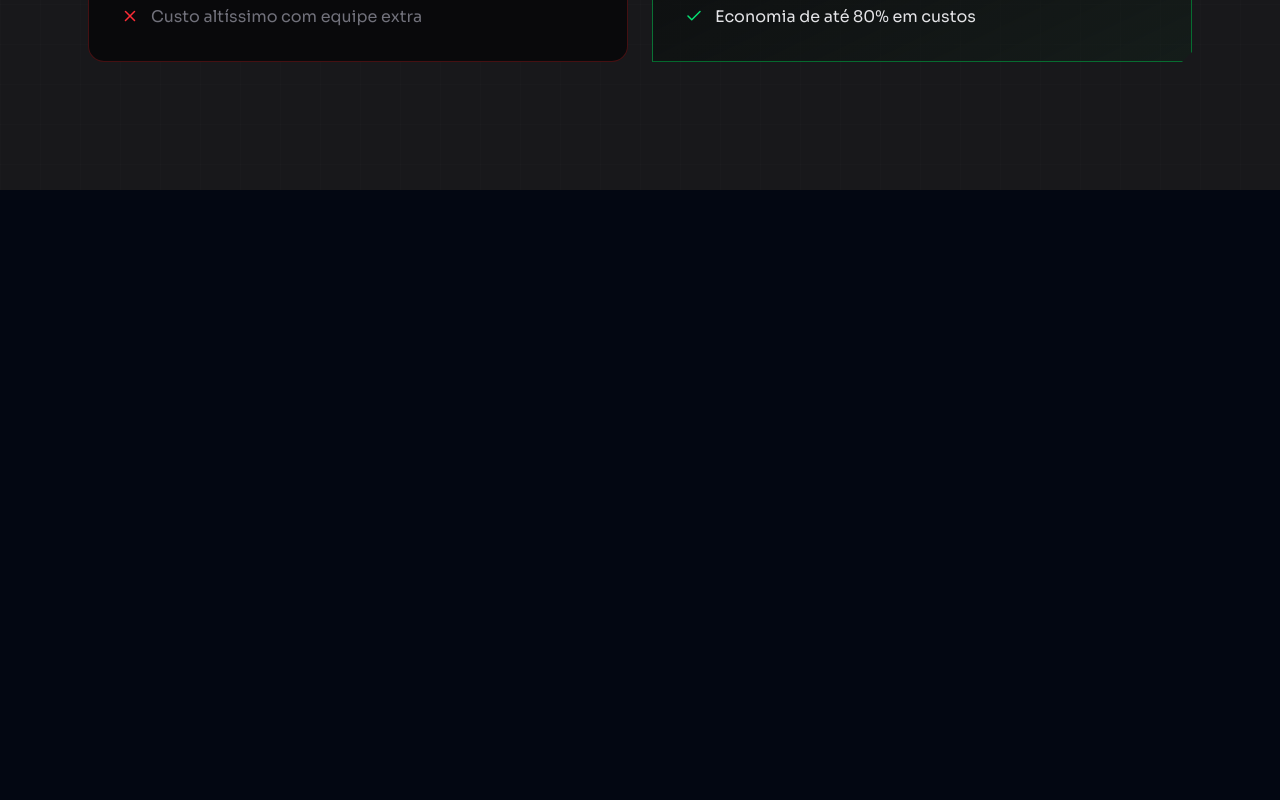
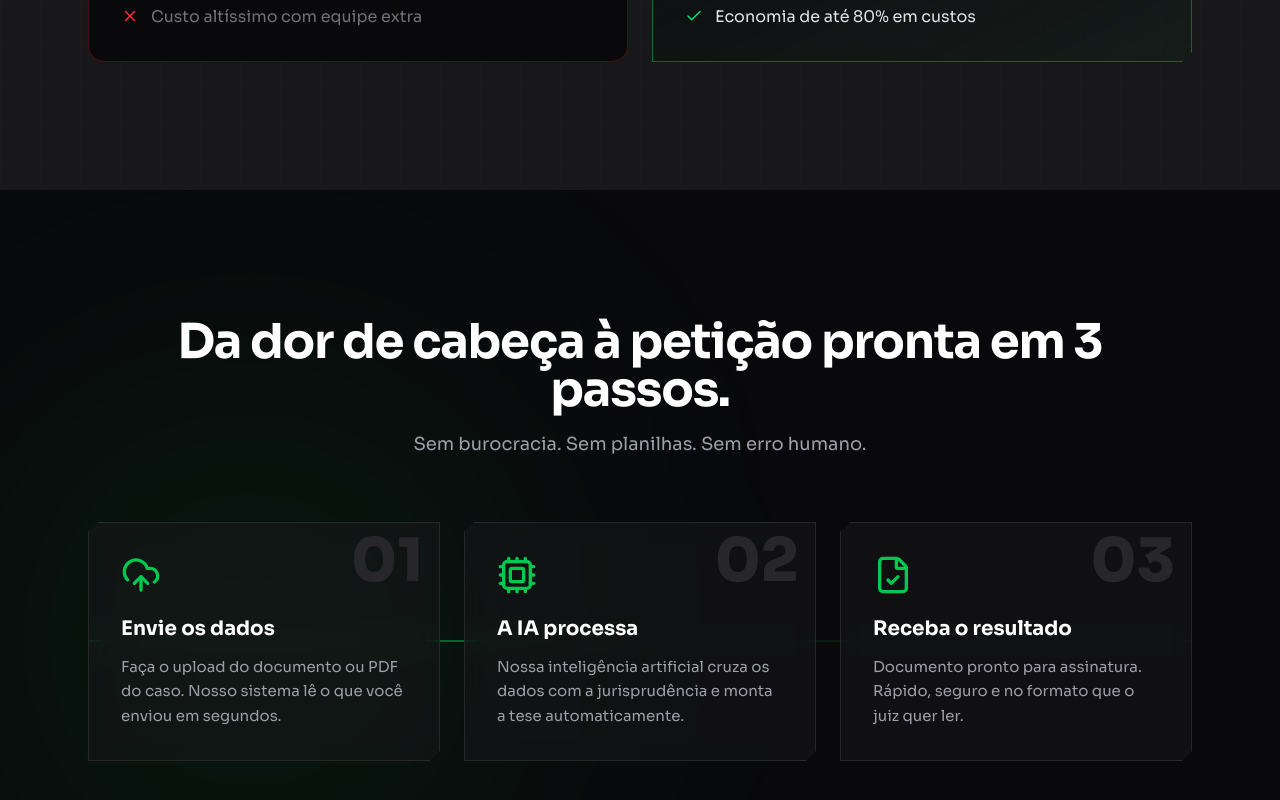
Before and after one commit to pedrofsneto33/EBookall, a Next.js app: page / in a window 1280 px wide. Shown: the part 1252-2052 px from the top of the page. Before the commit the page ends 1442 px from the top, so only its background shows below. Built offline with nearby package versions, Linux system fonts and the light colour scheme; no server answers.

Commit message:
HowItWorksSection (pipeline 3 passos)

```diff
--- a/app/page.tsx
+++ b/app/page.tsx
@@ -3,6 +3,7 @@
 import { useEffect, useState } from "react";
 import Link from "next/link";
 import ProblemSection from "@/components/home/ProblemSection";
+import HowItWorksSection from "@/components/home/HowItWorksSection";
 import { motion } from "motion/react";
 
 interface CountUpProps {
@@ -153,6 +154,7 @@ export default function HomePage() {
       </section>
 
       <ProblemSection />
+      <HowItWorksSection />
     </div>
   );
 }
--- /dev/null
+++ b/components/home/HowItWorksSection.tsx
@@ -0,0 +1,91 @@
+"use client";
+
+import { useRef } from "react";
+import { motion, useScroll, useTransform } from "motion/react";
+import { UploadCloud, Cpu, FileCheck } from "lucide-react";
+
+const STEPS = [
+  {
+    number: "01",
+    icon: UploadCloud,
+    title: "Envie os dados",
+    text: "Faça o upload do documento ou PDF do caso. Nosso sistema lê o que você enviou em segundos.",
+  },
+  {
+    number: "02",
+    icon: Cpu,
+    title: "A IA processa",
+    text: "Nossa inteligência artificial cruza os dados com a jurisprudência e monta a tese automaticamente.",
+  },
+  {
+    number: "03",
+    icon: FileCheck,
+    title: "Receba o resultado",
+    text: "Documento pronto para assinatura. Rápido, seguro e no formato que o juiz quer ler.",
+  },
+];
+
+export default function HowItWorksSection() {
+  const sectionRef = useRef<HTMLElement>(null);
+  const { scrollYProgress } = useScroll({
+    target: sectionRef,
+    offset: ["start end", "center center"],
+  });
+  const lineWidth = useTransform(scrollYProgress, [0, 1], ["0%", "100%"]);
+
+  return (
+    <section
+      ref={sectionRef}
+      className="relative bg-zinc-950 py-24 md:py-32 overflow-hidden"
+    >
+      <div className="pointer-events-none absolute bottom-0 left-0 w-[500px] h-[500px] bg-[#00C853]/10 blur-[140px] rounded-full" />
+
+      <div className="relative mx-auto max-w-6xl px-6">
+        <div className="text-center mb-16">
+          <h2 className="font-sora text-4xl md:text-5xl font-bold tracking-tight text-white">
+            Da dor de cabeça à petição pronta em 3 passos.
+          </h2>
+          <p className="mt-4 text-zinc-400 text-lg">
+            Sem burocracia. Sem planilhas. Sem erro humano.
+          </p>
+        </div>
+
+        <div className="relative">
+          {/* Linha conectora */}
+          <div className="hidden md:block absolute top-1/2 left-0 right-0 h-[2px] bg-green-500/10 -translate-y-1/2" />
+          <motion.div
+            style={{ width: lineWidth }}
+            className="hidden md:block absolute top-1/2 left-0 h-[2px] bg-green-500/40 -translate-y-1/2 origin-left"
+          />
+
+          <div className="grid md:grid-cols-3 gap-6 relative">
+            {STEPS.map((step, i) => {
+              const Icon = step.icon;
+              return (
+                <motion.div
+                  key={step.number}
+                  initial={{ opacity: 0, y: 30 }}
+                  whileInView={{ opacity: 1, y: 0 }}
+                  viewport={{ once: true, amount: 0.3 }}
+                  transition={{ duration: 0.6, delay: i * 0.18, ease: "easeOut" }}
+                  className="clip-custom relative bg-zinc-900/50 backdrop-blur-md border border-zinc-800 p-8 hover:border-green-500/50 hover:shadow-[0_0_30px_rgba(0,200,83,0.10)] transition-all duration-300"
+                >
+                  <span className="absolute top-2 right-4 text-6xl font-black text-zinc-800 select-none pointer-events-none">
+                    {step.number}
+                  </span>
+                  <Icon className="text-green-500 mb-5" size={40} />
+                  <h3 className="text-xl font-bold text-white mb-3">
+                    {step.title}
+                  </h3>
+                  <p className="text-zinc-400 text-[15px] leading-relaxed">
+                    {step.text}
+                  </p>
+                </motion.div>
+              );
+            })}
+          </div>
+        </div>
+      </div>
+    </section>
+  );
+}
```
